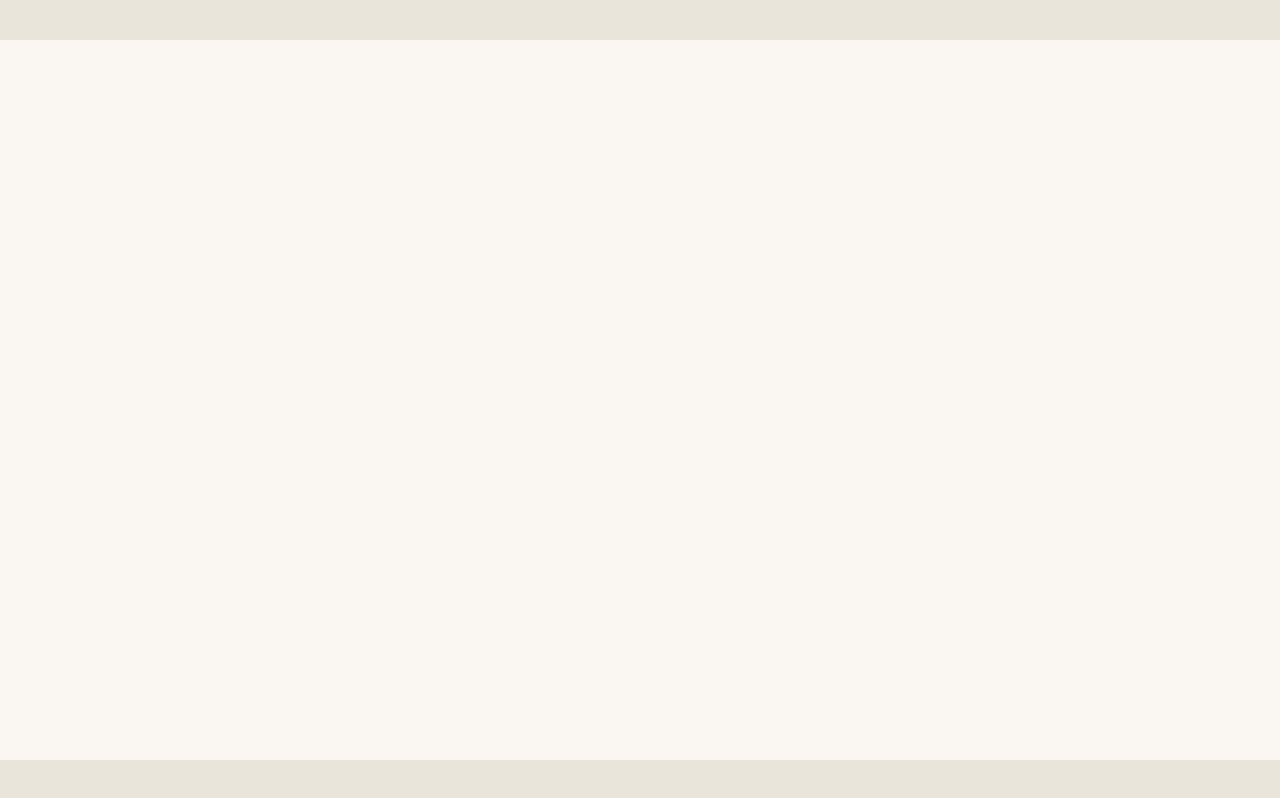
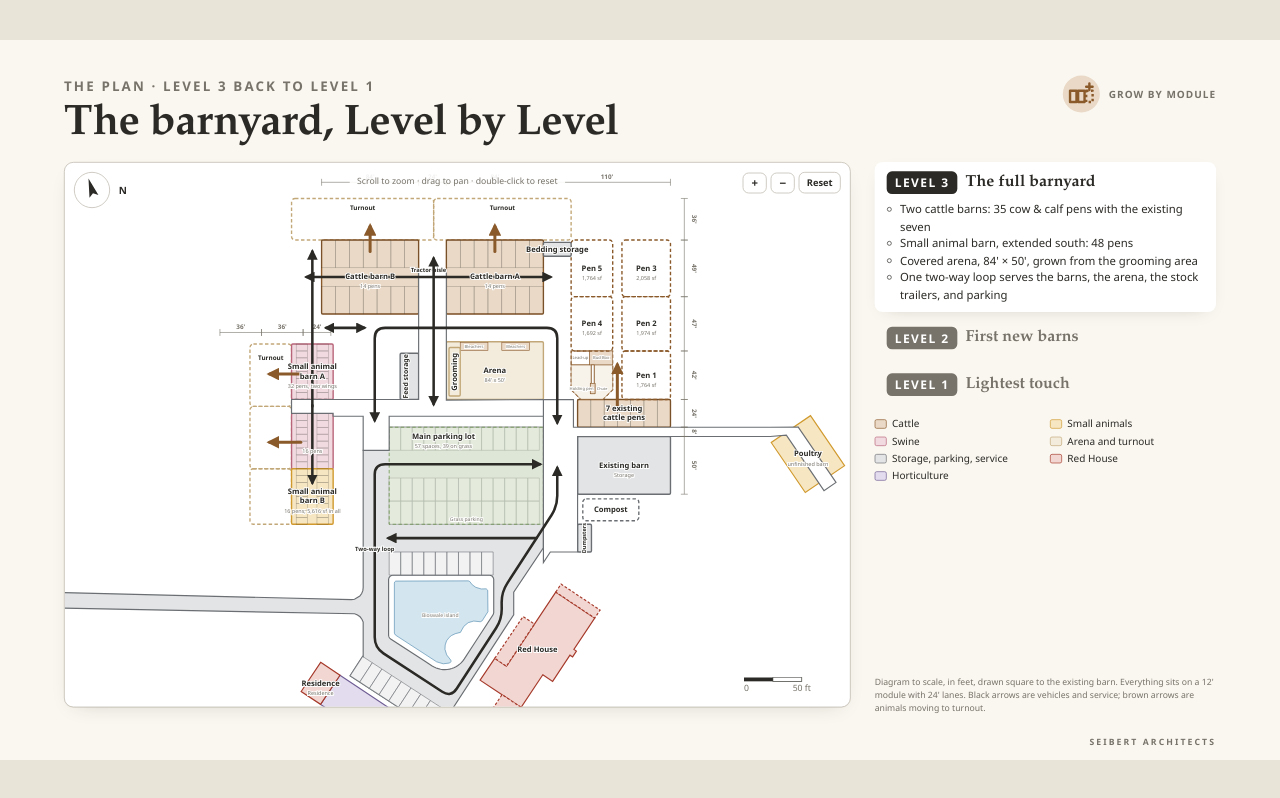
Before and after one commit to willycraig1/agriculture-education-center-stakeholder-review, a plain HTML site: page slides/ag-area.html in a window 1280 px wide. Drawn offline with Linux system fonts and the light colour scheme.

Commit message:
Barnyard slide: fix a comment that swallowed the rest of a line and stopped the slide from drawing
Co-Authored-By: Claude Opus 5.5 <noreply@anthropic.com>

```diff
--- a/slides/ag-area.html
+++ b/slides/ag-area.html
@@ -4,8 +4,8 @@
 <meta charset="utf-8">
 <meta name="viewport" content="width=device-width, initial-scale=1">
 <title>The Barnyard</title>
-<link rel="stylesheet" href="../design/palette.css?v=202610191730">
-<link rel="stylesheet" href="../design/deck.css?v=202610191730">
+<link rel="stylesheet" href="../design/palette.css?v=202610192126">
+<link rel="stylesheet" href="../design/deck.css?v=202610192126">
 <style>
   .stage { padding-top: 60px; }
   h1 { margin-bottom: 0; }
@@ -57,9 +57,9 @@
   </div>
 </div>
 
-<script src="data/ag-area.js?v=202610191730"></script>
-<script src="../design/deck.js?v=202610191730"></script>
-<script src="../design/viewer.js?v=202610191730"></script>
+<script src="data/ag-area.js?v=202610192126"></script>
+<script src="../design/deck.js?v=202610192126"></script>
+<script src="../design/viewer.js?v=202610192126"></script>
 <script>
 (function () {
   const A = window.AG_AREA, v = A.view;
@@ -194,7 +194,7 @@
       lb.classList.toggle("future", e.level > n);
       const rect = g.querySelector(".shape");
       g.classList.toggle("future", e.level > n);
-      g.classList.toggle("isnew", false && e.level === n &&   // no NEW badges when walking back from Level 3 e.kind !== "container" && e.kind !== "walk" && !(e.id.startsWith("existing") || e.id === "parking"));
+      g.classList.toggle("isnew", false);                   // no NEW badges when walking back from Level 3
       rect.style.fill = e.kind === "yard" ? "none" : e.kind === "walk" ? "#fff" : `var(--${u.replace("_", "-")}-tint)`;
       rect.style.stroke = css(u);
       rect.style.strokeDasharray = e.kind === "yard" ? "3 2" : e.kind === "canopy" ? "2.4 1.6" : "";   // open canopies: dashed, like the site map
```
